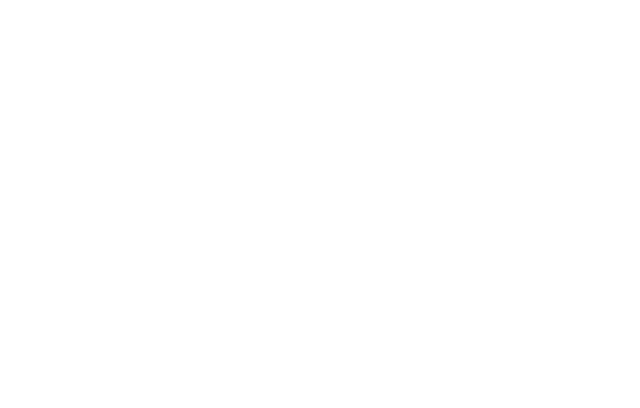
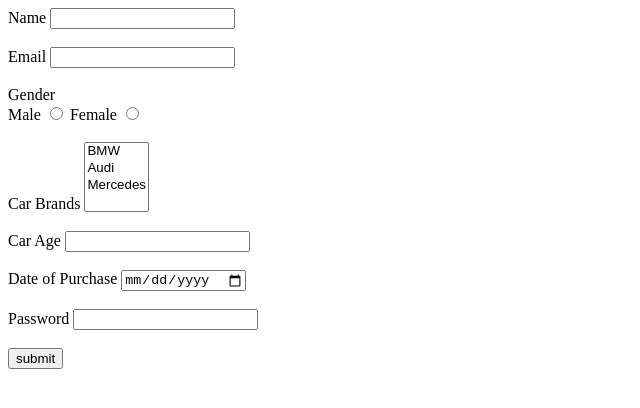
Before and after one commit to acciojob/car-insurance-form-Prashid1098, a website: page main.html in a window 1280 px wide. Shown: the whole page, without its empty margins (0-640 px from the left). Drawn offline with Linux system fonts and the light colour scheme.

Commit message:
created a submission

```diff
--- a/main.html
+++ b/main.html
@@ -10,7 +10,29 @@
 	<!-- the entire body must be written by student -->
     <script type="text/javascript" src="./script.js">
 </script>
-
+<form method="post">
+	<label for="name">Name</label>
+	<input type="text" id="name" required><br><br>
+	<label for="email">Email</label>
+	<input type="email" id="email" required><br><br>
+	<label for="gender">Gender</label><br>
+	<label for="male">Male</label>
+	<input type="radio" name="name" value="male" required>
+	<label for="female">Female</label>
+	<input type="radio" name="name" value="female" required><br><br>
+	<label for="cb">Car Brands</label>
+	<select name="cb" id="cars" multiple>
+		<option value="BMW">BMW</option>
+		<option value="Audi">Audi</option>
+		<option value="Mercedez">Mercedes</option>
+	</select><br><br>
+	<label for="carage">Car Age</label>
+	<input type="number" id="carage" required><br><br>
+	<label for="dop">Date of Purchase</label>
+	<input type="date" id="dop" required><br><br>
+	<label for="password">Password</label>
+	<input type="password" id="password" required><br><br>
+	<button>submit</button>
 </body>
 
 </html>
```
